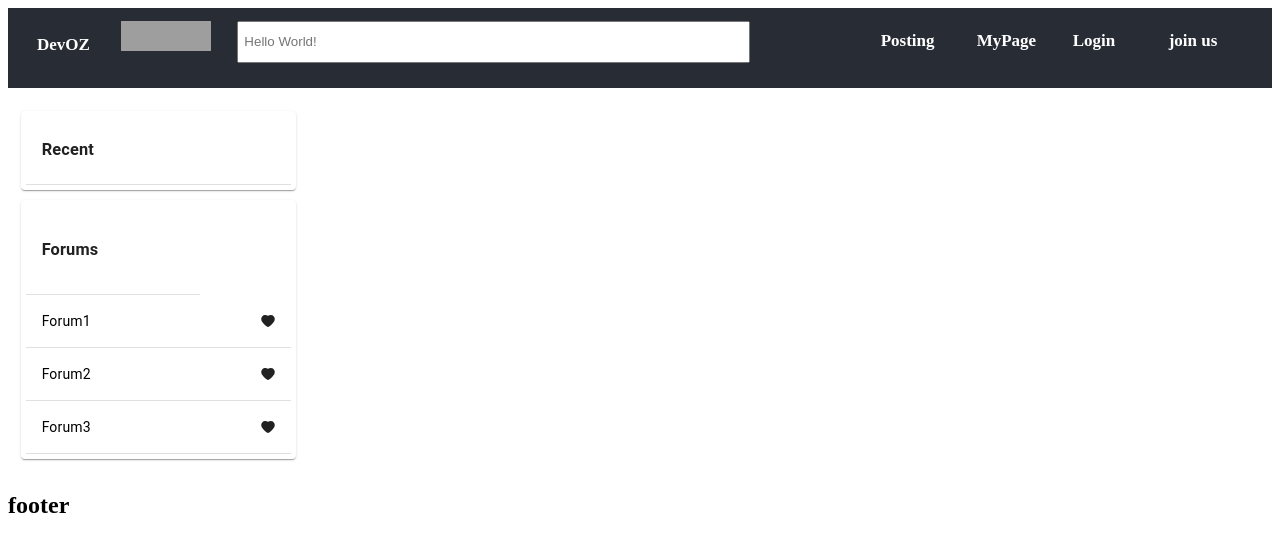
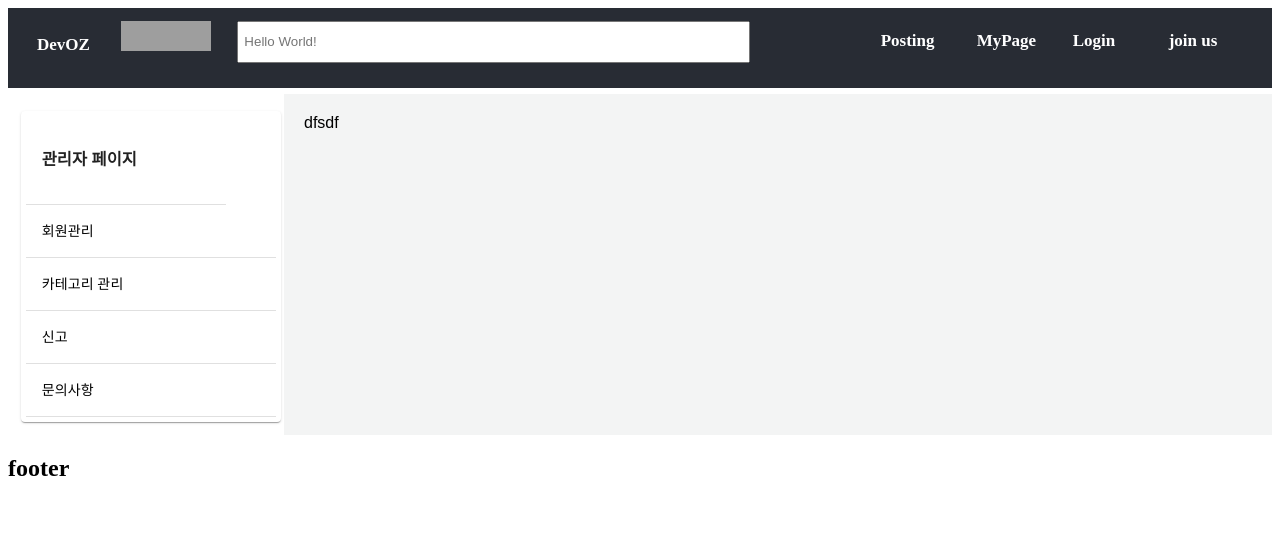
Before and after one commit to haley10309/Multi_main_Project, a React (Create React App) app: page /admin/Inquiry in a window 1280 px wide. Shown: the top 552 px of the page. Built offline with nearby package versions, Linux system fonts and the light colour scheme; grey boxes are pictures that could not be loaded.

Commit message:
관리자 페이지 라우팅

```diff
--- a/src/Account/MyPage.jsx
+++ b/src/Account/MyPage.jsx
@@ -86,7 +86,7 @@ const MyPage = ({ user_id, opponent_id }) => {
               <td>{profile.user?.following_count || 0}</td>
               <td>{profile.user?.board_count || 0}</td>
               <td>{profile.user?.comment_count || 0}</td>
-              {/* <td>{profile.user?.likes_count || 0}</td> */}
+              <td>{profile.user?.likes_count || 0}</td>
             </tr>
           </thead>
           <tbody>
@@ -95,7 +95,7 @@ const MyPage = ({ user_id, opponent_id }) => {
               <th>팔로잉 수</th>
               <th>게시글 수</th>
               <th>작성한 댓글 수</th>
-              {/* <th>공감 받은 수</th> */}
+              <th>공감 받은 수</th>
             </tr>
           </tbody>
         </table>
--- a/src/App.js
+++ b/src/App.js
@@ -17,6 +17,12 @@ import Debug from "./route/Section_pages/Debug";
 import Study from "./route/Section_pages/Study";
 import Search from "./route/Search";
 import Profile_Settings from "./Account/Profile_Settings";
+import Admin_Left_Side_bar from "./administrator/Admin_Left_Side_bar";
+import admin_haeder from "./administrator/admin_haeder";
+import Inquiry from "./administrator/Inquiry";
+import Manage_category from "./administrator/Manage_category";
+import Manage_member from "./administrator/Manage_member";
+import Report from "./administrator/Report";
 
 
 /* App.js */
@@ -37,12 +43,18 @@ class App extends Component {
           <Route path="/Login" element={<Login />} />
           <Route path="/Search" element={<Search/>}/>
           <Route path='/Board_Detail' element={<Board_Detail/>}/>
+
           <Route path='/Forum_page' element={<Forum_page/>}/>
           <Route path="/Forum_page/Whole" element={<Whole/>}/>
           <Route path="/Forum_page/News" element={<News/>}/>
           <Route path="/Forum_page/Question" element={<Question/>}/>
           <Route path="/Forum_page/Debug" element={<Debug/>}/>
           <Route path="/Forum_page/Study" element={<Study/>}/>
+
+          <Route path="/admin/Inquiry" element={<Inquiry/>}/>
+          <Route path="/admin/Manage_category" element={<Manage_category/>}/>
+          <Route path="/admin/Manage_member" element={<Manage_member/>}/>
+          <Route path="/admin/Report" element={<Report/>}/>
 
 
         </Routes>
@@ -54,10 +66,18 @@ class App extends Component {
 
 function CustomSideBar_Left() {
   let location = useLocation();
-  if (location.pathname === "/Login"||location.pathname=== "/Join") {
+
+  // Check if the current path matches admin routes
+  const isAdminRoute =
+    location.pathname.startsWith("/admin/");
+
+  // Render the appropriate sidebar based on the route
+  if (location.pathname === "/Login" || location.pathname === "/Join") {
     return null; // Don't show Side_bar when path is '/Login'
   }
-  return <Left_Side_bar />;
+
+  // Render admin sidebar if it's an admin route, otherwise render regular sidebar
+  return isAdminRoute ? <Admin_Left_Side_bar /> : <Left_Side_bar />;
 }
 
 
--- a/src/administrator/Inquiry.jsx
+++ b/src/administrator/Inquiry.jsx
@@ -3,8 +3,8 @@ import './Inquiry.scss';
 
 const Inquiry = () => {
     return (
-        <div>
-
+        <div className="home_body">
+            dfsdf
         </div>
     );
 };
--- a/src/administrator/admin_Left_Side_bar.jsx
+++ b/src/administrator/admin_Left_Side_bar.jsx
@@ -1,12 +1,71 @@
-import React from 'react';
-import './admin_Left_Side_bar.scss';
+import React from "react";
+import "./Admin_Left_Side_bar.scss";
+import {
+  Table,
+  TableBody,
+  TableCell,
+  TableContainer,
+  TableHead,
+  TableRow,
+  Paper,
+} from "@mui/material";
+import { Link } from "react-router-dom";
 
-const admin_Left_Side_bar = () => {
-    return (
-        <div>
+const Admin_Left_Side_bar = () => {
+  return (
+    <div className="side_bar">
+      <TableContainer component={Paper} className="Recent_TableContainer">
+        <Table size="large">
+          <TableHead className="side_bar">
+            <TableRow className="tableRow">
+              <TableCell className="table_cell">
+                <h3>관리자 페이지</h3>
+              </TableCell>
+            </TableRow>
+          </TableHead>
 
-        </div>
-    );
+          <TableBody className="side_bar">
+            <TableRow className="tableRow">
+              <TableCell>
+                <Link to="/Forum_page/Whole" className="forum_button">
+                  회원관리
+                </Link>
+              </TableCell>
+              <TableCell align="right"></TableCell>
+            </TableRow>
+
+            <TableRow className="tableRow">
+              <TableCell>
+                <Link to="/Forum_page/Whole" className="forum_button">
+                  카테고리 관리
+                </Link>
+              </TableCell>
+              <TableCell align="right"></TableCell>
+            </TableRow>
+
+            <TableRow className="tableRow">
+              <TableCell>
+                <Link to="/Forum_page/Whole" className="forum_button">
+                  신고
+                </Link>
+              </TableCell>
+              <TableCell align="right"></TableCell>
+            </TableRow>
+
+            <TableRow className="tableRow">
+              <TableCell>
+                <Link to="/Forum_page/Whole" className="forum_button">
+                  문의사항
+                </Link>
+              </TableCell>
+              <TableCell align="right"></TableCell>
+            </TableRow>
+
+          </TableBody>
+        </Table>
+      </TableContainer>
+    </div>
+  );
 };
 
-export default admin_Left_Side_bar;
+export default Admin_Left_Side_bar;
--- a/src/administrator/admin_Left_Side_bar.scss
+++ b/src/administrator/admin_Left_Side_bar.scss
@@ -0,0 +1,81 @@
+.side_bar {
+    width: 21%;
+    margin: 1%;
+}
+
+.Recent_TableContainer {
+
+    margin-top: 10px;
+    width: 100%;
+    padding: 5px;
+    margin-right: 1%;
+}
+
+.tableRow {
+    display: flex;
+    justify-content: space-between;
+    width: 100%;
+
+}
+
+.forum_title {
+    margin: 2px;
+}
+
+.forum_title_div {
+    display: flex;
+    justify-content: space-between;
+    margin : 3%;
+}
+
+.forum_explanation {
+    padding: 5px;
+    background-color: rgb(244, 244, 244);
+    margin-bottom: 2%;
+}
+
+.Follow_button {
+    width: 90%;
+    margin: 7px;
+    background-color: rgb(255, 255, 255);
+}
+
+.Post_button {
+    margin: 3px;
+    background-color: rgb(254, 254, 254);
+}
+
+.forum_detail_explanation {
+    margin-bottom: 10px;
+    margin: 2%;
+    margin-bottom: 7%;
+}
+
+li {
+    list-style: none;
+}
+
+.numerical_data {
+    display: flex;
+    justify-content: space-between;
+}
+
+.numerical_data_single {}
+
+.Hot_topic {
+    padding: 5px;
+    background-color: rgb(244, 244, 244);
+    margin-top: 2%;
+}
+
+.hot_topic_title {
+    padding: 1%;
+}
+.side_bar .forum_button {
+    color: black;
+    text-decoration: none;
+}
+.table_cell{
+    //제목 있는 곳
+
+}
--- a/src/administrator/admin_haeder.jsx
+++ b/src/administrator/admin_haeder.jsx
@@ -1,5 +1,6 @@
 import React from 'react';
-import './admin_haeder.scss';
+import './admin_header.scss';
+
 
 const admin_haeder = () => {
     return (
```
